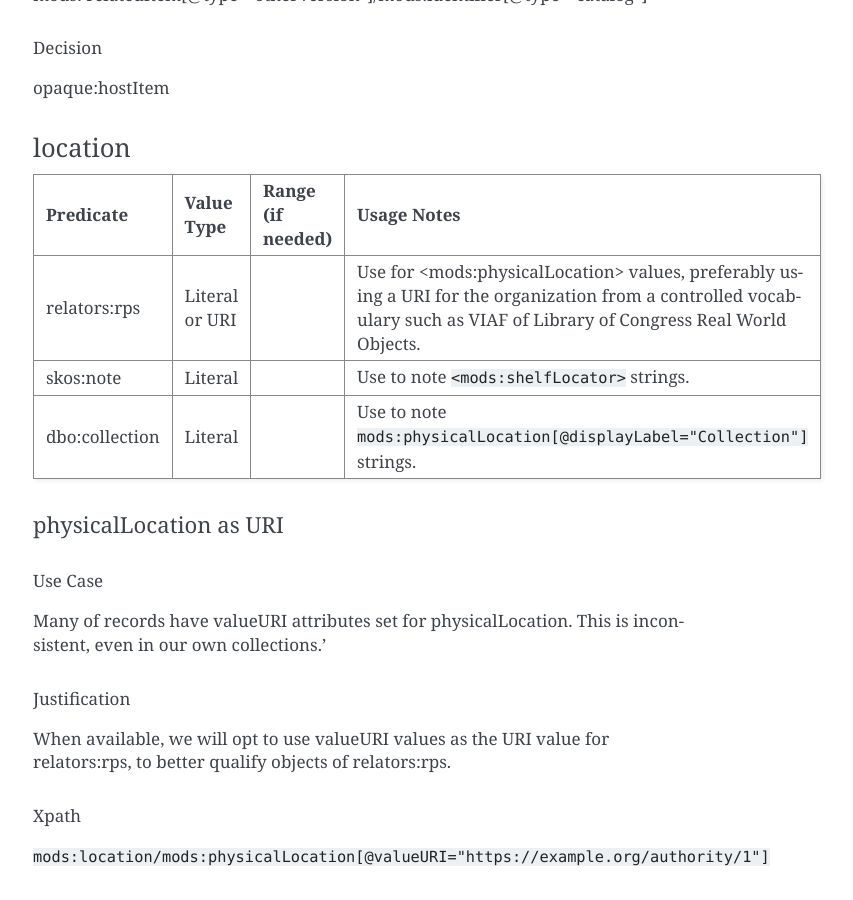
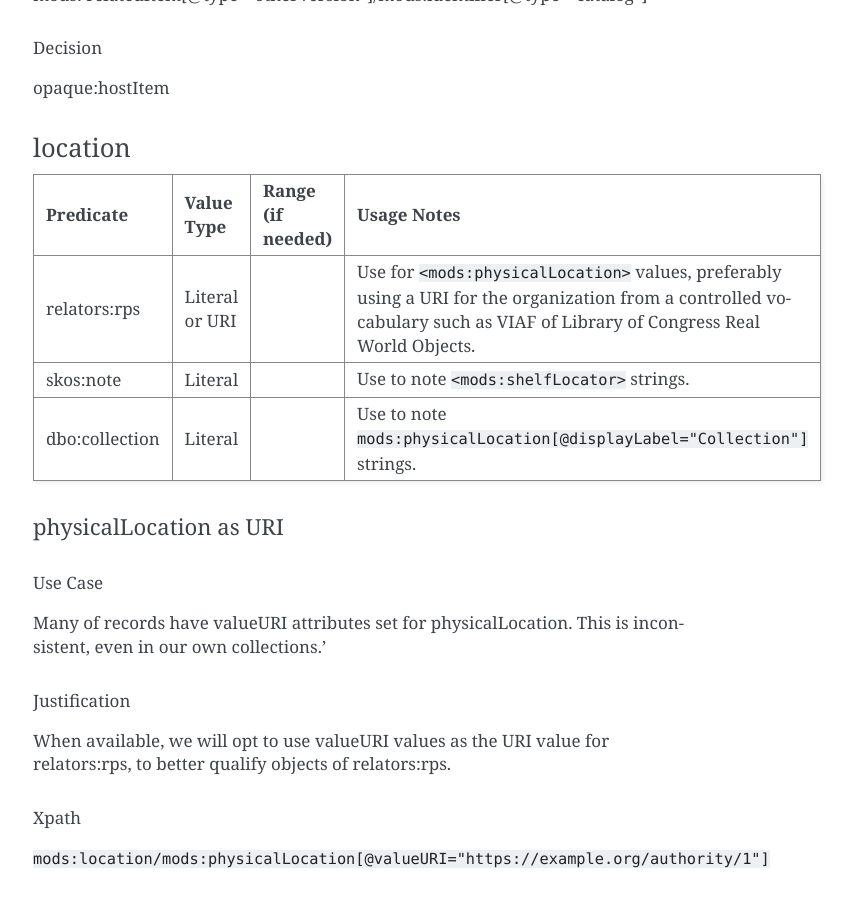
Before and after one commit to UTKcataloging/mods_to_rdf, a Sphinx documentation site: the page built from docs/source/contents/4_draft_mapping.rst, in a window 1280 px wide and 900 px high, scrolled down 35201 px. Shown: the whole window, without its empty margins (387-1240 px from the left). Built offline with Sphinx 7.4.7, drawn with Linux system fonts in a browser that asks for light colours; formulas are drawn with MathJax 3; some of the changed lines change nothing that is shown.

Commit message:
Fix xpath inline code for predicate table.

```diff
--- a/docs/source/contents/4_draft_mapping.rst
+++ b/docs/source/contents/4_draft_mapping.rst
@@ -1665,7 +1665,7 @@ location
 +-----------------------------------+----------------+-------------------+-------------------------------------------------------------------------+
 | Predicate                         | Value Type     | Range (if needed) | Usage Notes                                                             |
 +===================================+================+===================+=========================================================================+
-| relators:rps                      | Literal or URI |                   | Use for <mods:physicalLocation> values, preferably using                |
+| relators:rps                      | Literal or URI |                   | Use for :code:`<mods:physicalLocation>` values, preferably using        |
 |                                   |                |                   | a URI for the organization from a controlled vocabulary                 |
 |                                   |                |                   | such as VIAF of Library of Congress Real World Objects.                 |
 +-----------------------------------+----------------+-------------------+-------------------------------------------------------------------------+
```
